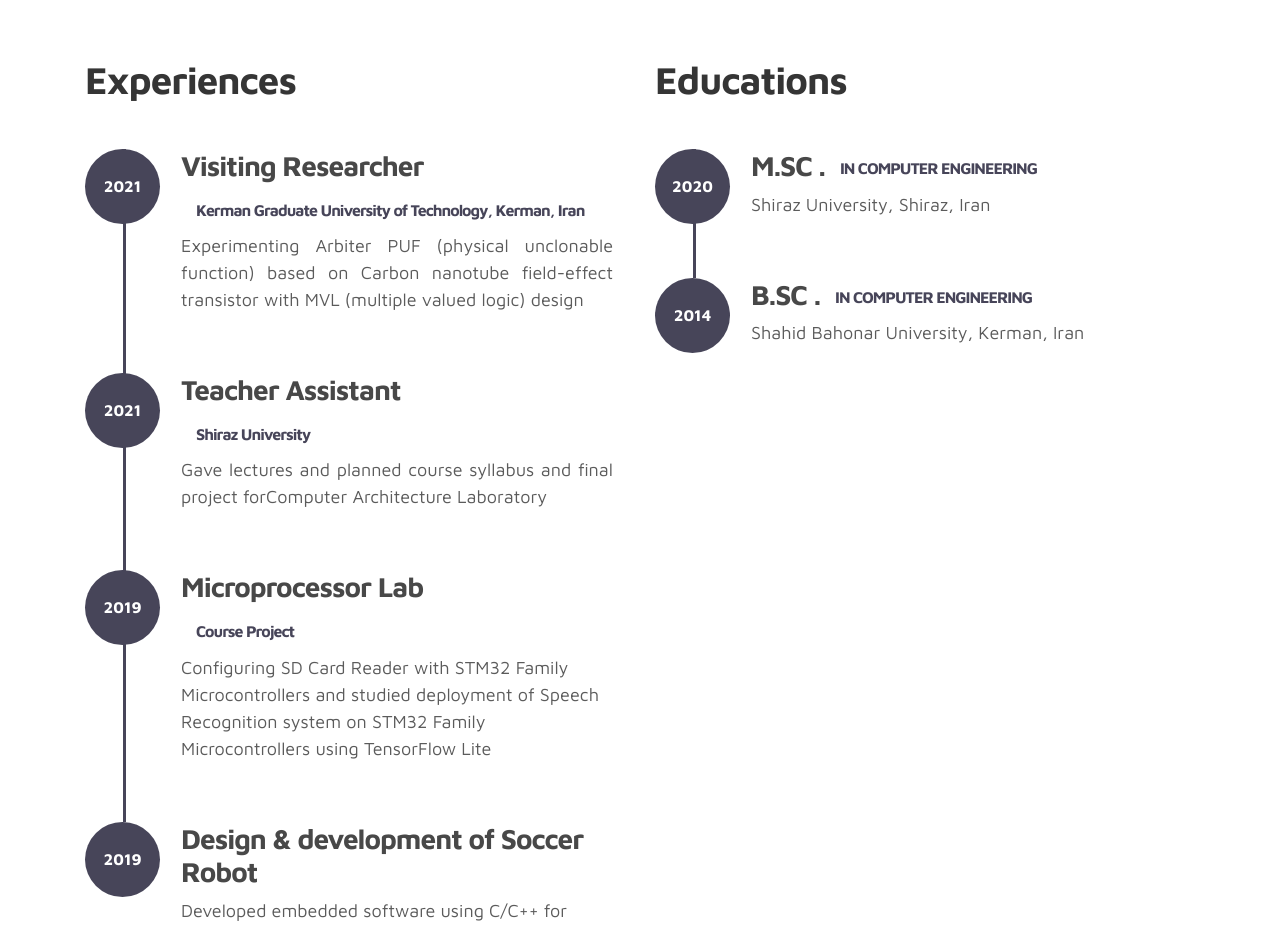
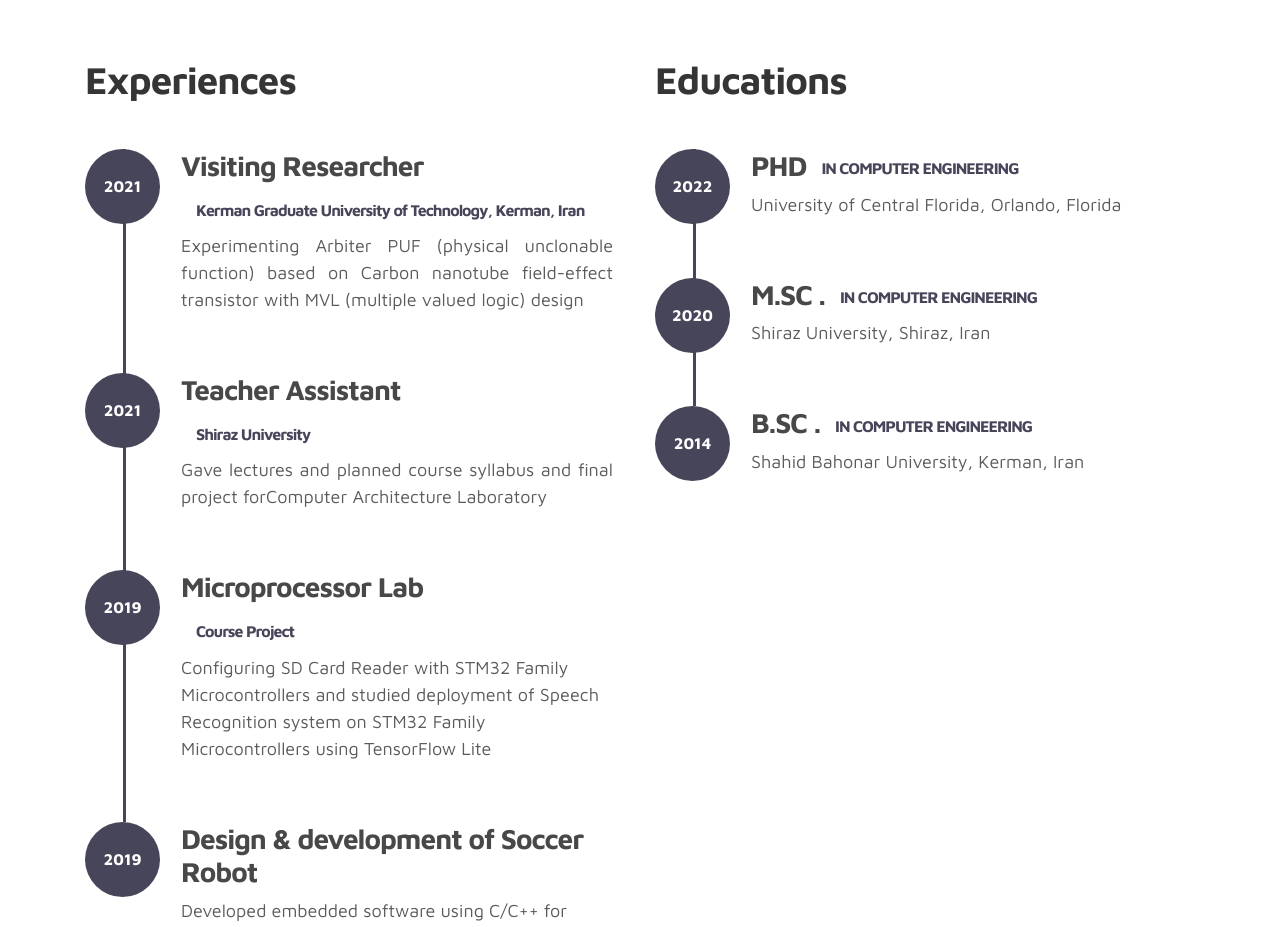
Before and after one commit to AmirLibra/AmirLibra.github.io, a plain HTML site: page index.html in a window 1280 px wide. Shown: the part 1660-2587 px from the top of the page. Drawn offline with Linux system fonts and the light colour scheme.

Commit message:
education updated

```diff
--- a/index.html
+++ b/index.html
@@ -245,6 +245,18 @@ https://www.tooplate.com/view/2115-marvel
                   <h2 class="mb-4 mobile-mt-2">Educations</h2>
 
                     <div class="timeline">
+
+                        <div class="timeline-wrapper">
+                          <div class="timeline-yr">
+                              <span>2022</span>
+                          </div>
+                          <div class="timeline-info">
+                          <h3><span>PHD</span><small>IN COMPUTER ENGINEERING</small></h3>
+                          <p>University of Central Florida, Orlando, Florida</p>
+                          </div>
+                        </div>
+
+
                         <div class="timeline-wrapper">
                              <div class="timeline-yr">
                                   <span>2020</span>
```
